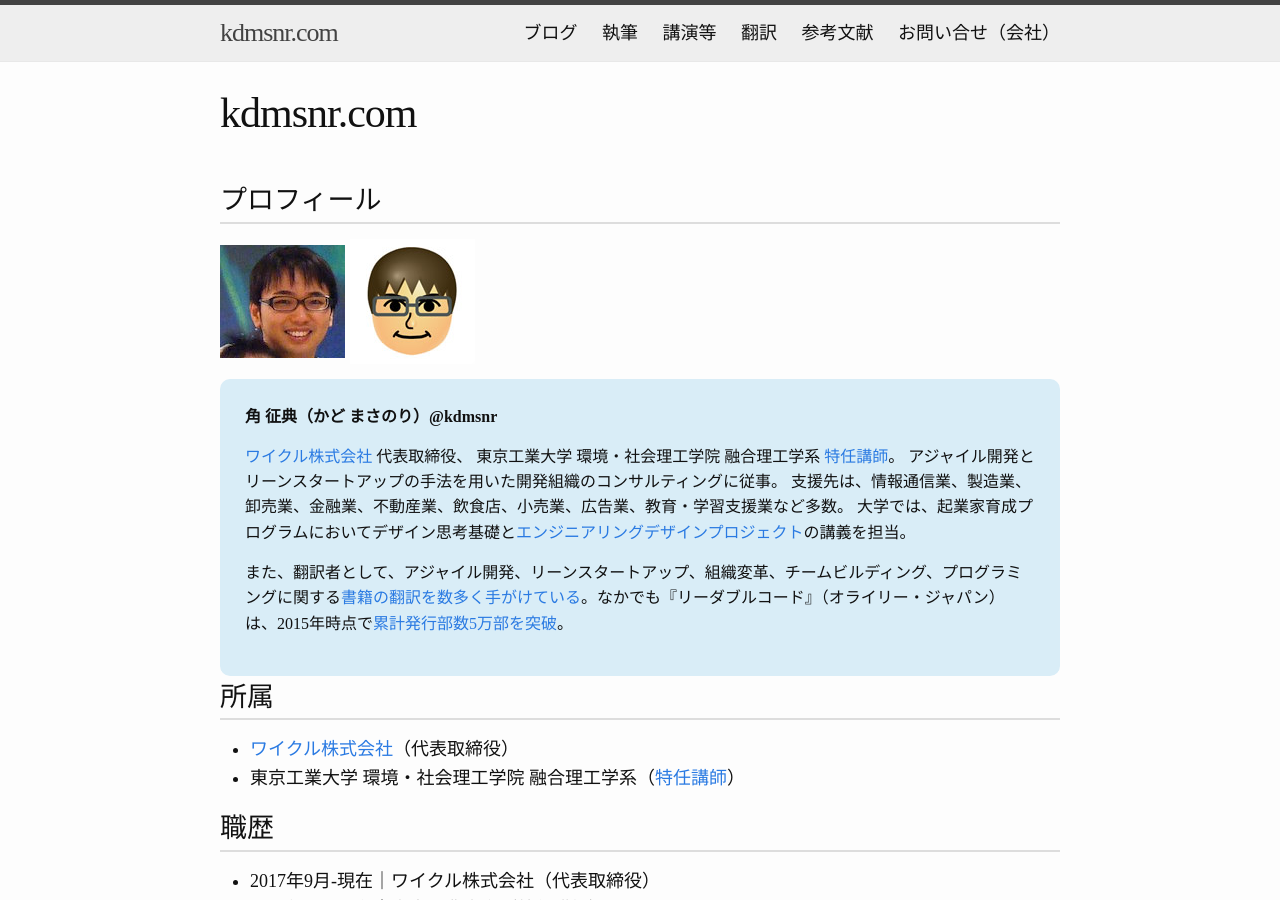
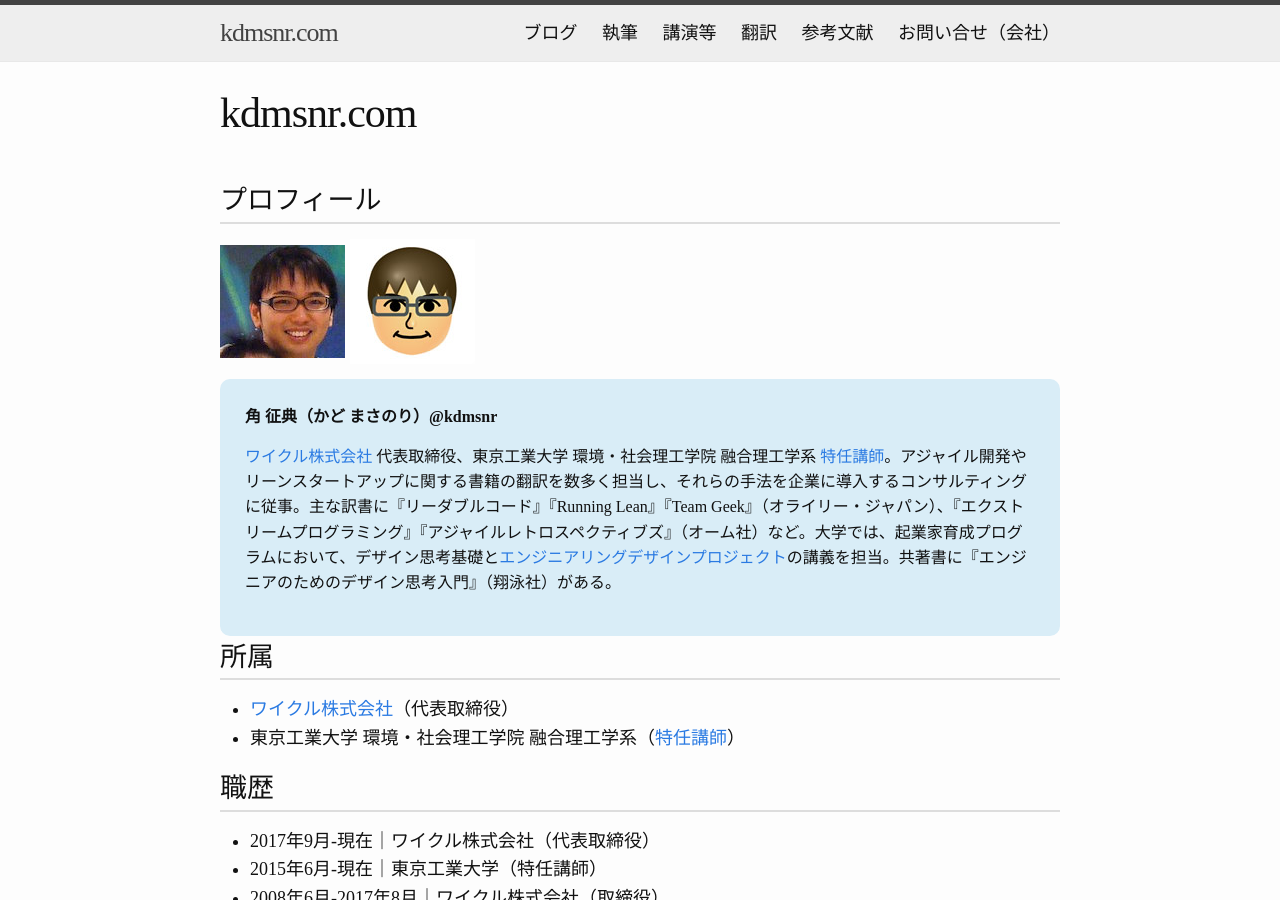
Before and after one commit to kdmsnr/kdmsnr.github.io, a Jekyll site: the page built from index.md, in a window 1280 px wide and 900 px high. Built offline with Jekyll 4.4.1, drawn with Linux system fonts in a browser that asks for light colours; nearby versions of some CDN libraries; library files that are not in the unit come from our copies; Markdown is read by kramdown in place of the engine named in the settings; comment, search, counter and statistics services are not loaded.

Commit message:
Update profile

```diff
--- a/_includes/profile.html
+++ b/_includes/profile.html
@@ -3,15 +3,7 @@
 <div class="profile">
 <p><b>角 征典（かど まさのり）@kdmsnr</b></p>
 
-<p><a href="http://www.waicrew.com">ワイクル株式会社</a> 代表取締役、
-東京工業大学 環境・社会理工学院 融合理工学系 <a href="http://t2r2.star.titech.ac.jp/cgi-bin/researcherinfo.cgi?q_researcher_content_number=CTT100692413">特任講師</a>。
-アジャイル開発とリーンスタートアップの手法を用いた開発組織のコンサルティングに従事。
-支援先は、情報通信業、製造業、卸売業、金融業、不動産業、飲食店、小売業、広告業、教育・学習支援業など多数。
-大学では、起業家育成プログラムにおいてデザイン思考基礎と<a href="https://medium.com/titech-eng-and-design">エンジニアリングデザインプロジェクト</a>の講義を担当。
-</p>
-
-<p>
-また、翻訳者として、アジャイル開発、リーンスタートアップ、組織変革、チームビルディング、プログラミングに関する<a href="http://www.amazon.co.jp/-/e/B00429JIAI">書籍の翻訳を数多く手がけている</a>。なかでも『リーダブルコード』（オライリー・ジャパン）は、2015年時点で<a href="http://www.oreilly.co.jp/sales/2015/08/ebook-discount-campaign-readable-code-50k.html">累計発行部数5万部を突破</a>。
+<p><a href="http://www.waicrew.com">ワイクル株式会社</a> 代表取締役、東京工業大学 環境・社会理工学院 融合理工学系 <a href="http://t2r2.star.titech.ac.jp/cgi-bin/researcherinfo.cgi?q_researcher_content_number=CTT100692413">特任講師</a>。アジャイル開発やリーンスタートアップに関する書籍の翻訳を数多く担当し、それらの手法を企業に導入するコンサルティングに従事。主な訳書に『リーダブルコード』『Running Lean』『Team Geek』（オライリー・ジャパン）、『エクストリームプログラミング』『アジャイルレトロスペクティブズ』（オーム社）など。大学では、起業家育成プログラムにおいて、デザイン思考基礎と<a href="https://medium.com/titech-eng-and-design">エンジニアリングデザインプロジェクト</a>の講義を担当。共著書に『エンジニアのためのデザイン思考入門』（翔泳社）がある。
 </p>
 
 </div>
```
